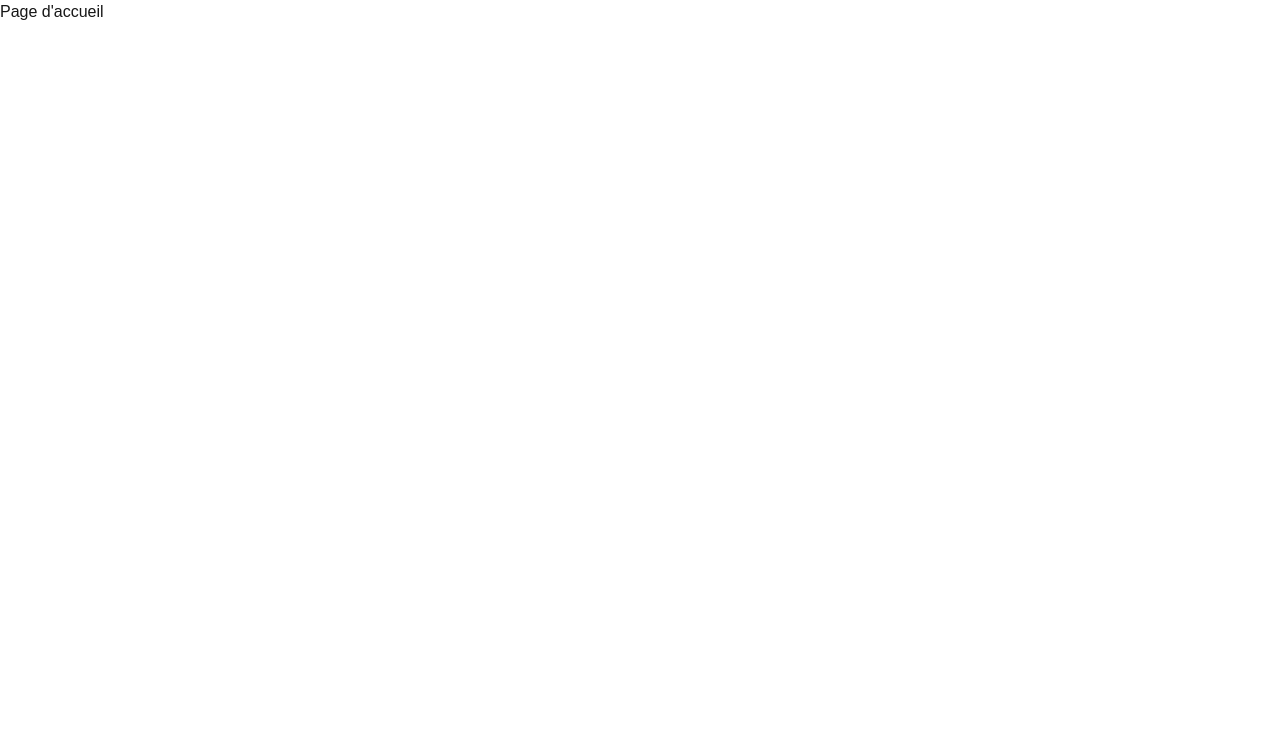
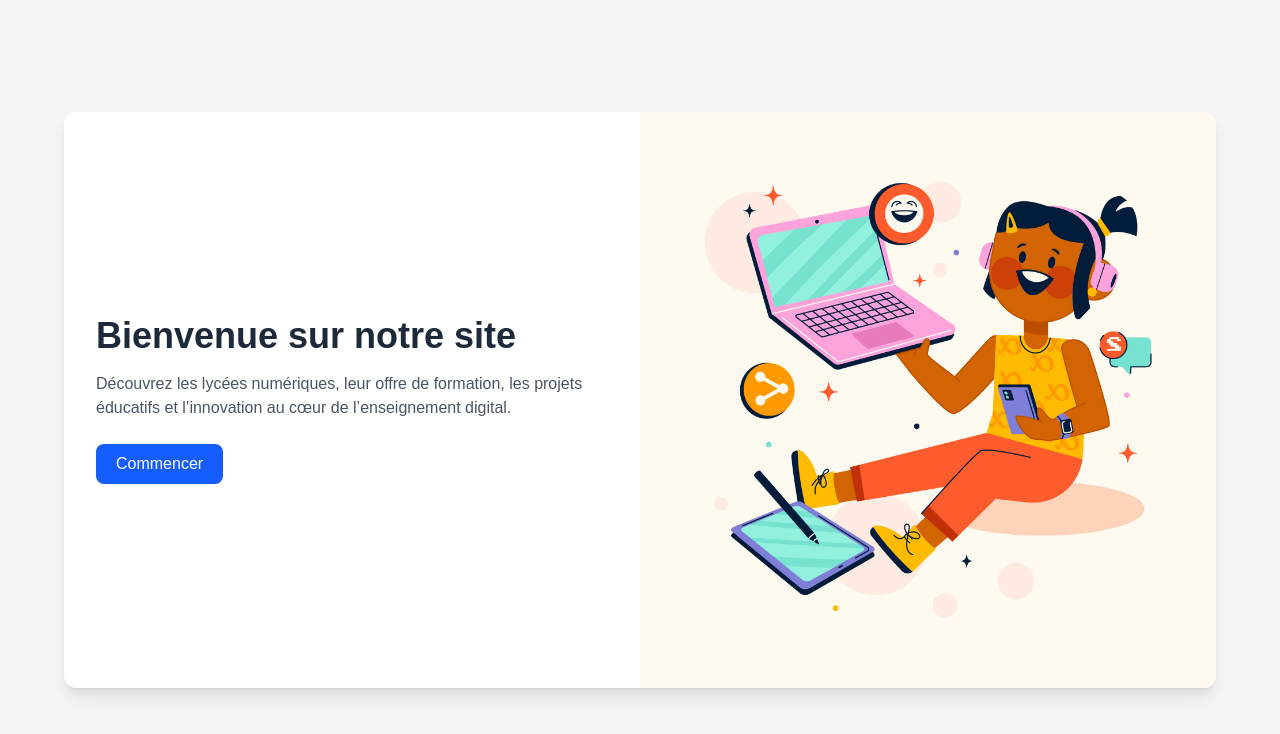
Before and after one commit to Fouad-berry/TP-DOCKER-GROUP-FRONTEND, a Next.js app: page / in a window 1280 px wide. Shown: the top 734 px of the page. Built offline with nearby package versions, Linux system fonts and the light colour scheme.

Commit message:
[ADD] add contznt to homepage

```diff
--- a/app/page.tsx
+++ b/app/page.tsx
@@ -2,10 +2,29 @@ import React from 'react';
 
 const page = () => {
   return (
-    <div>
-      Page d'accueil
-    </div>
-  );
+      <div className="min-h-screen bg-gray-100 flex items-center justify-center px-6">
+        <div className="max-w-6xl w-full flex flex-col md:flex-row items-center bg-white shadow-lg rounded-xl overflow-hidden">
+
+          <div className="w-full md:w-1/2 p-8">
+            <h1 className="text-4xl font-bold text-gray-800 mb-4">Bienvenue sur notre site</h1>
+            <p className="text-gray-600 mb-6">
+              Découvrez les lycées numériques, leur offre de formation, les projets éducatifs et l’innovation au cœur de l’enseignement digital.
+            </p>
+            <button className="bg-blue-600 text-white px-5 py-2 rounded-lg hover:bg-blue-700 transition">
+              Commencer
+            </button>
+          </div>
+
+          <div className="w-full md:w-1/2">
+            <img
+              src="/lycee_numerique2.png"
+              alt="Lycée numérique"
+              className="object-cover w-full h-full"
+            />
+          </div>
+        </div>
+      </div>
+    );
 };
 
 export default page;
```
Also changed, not shown: public/lycee_numerique2.png (added).
